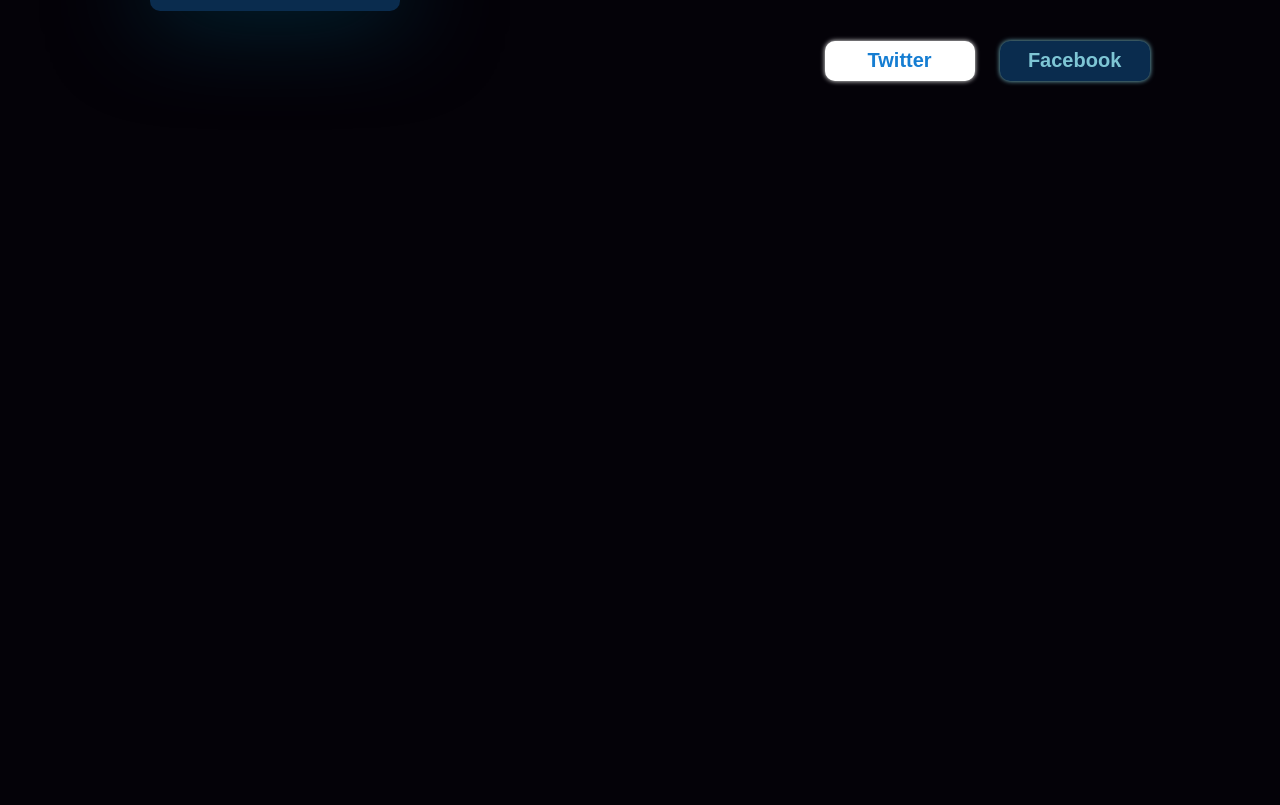
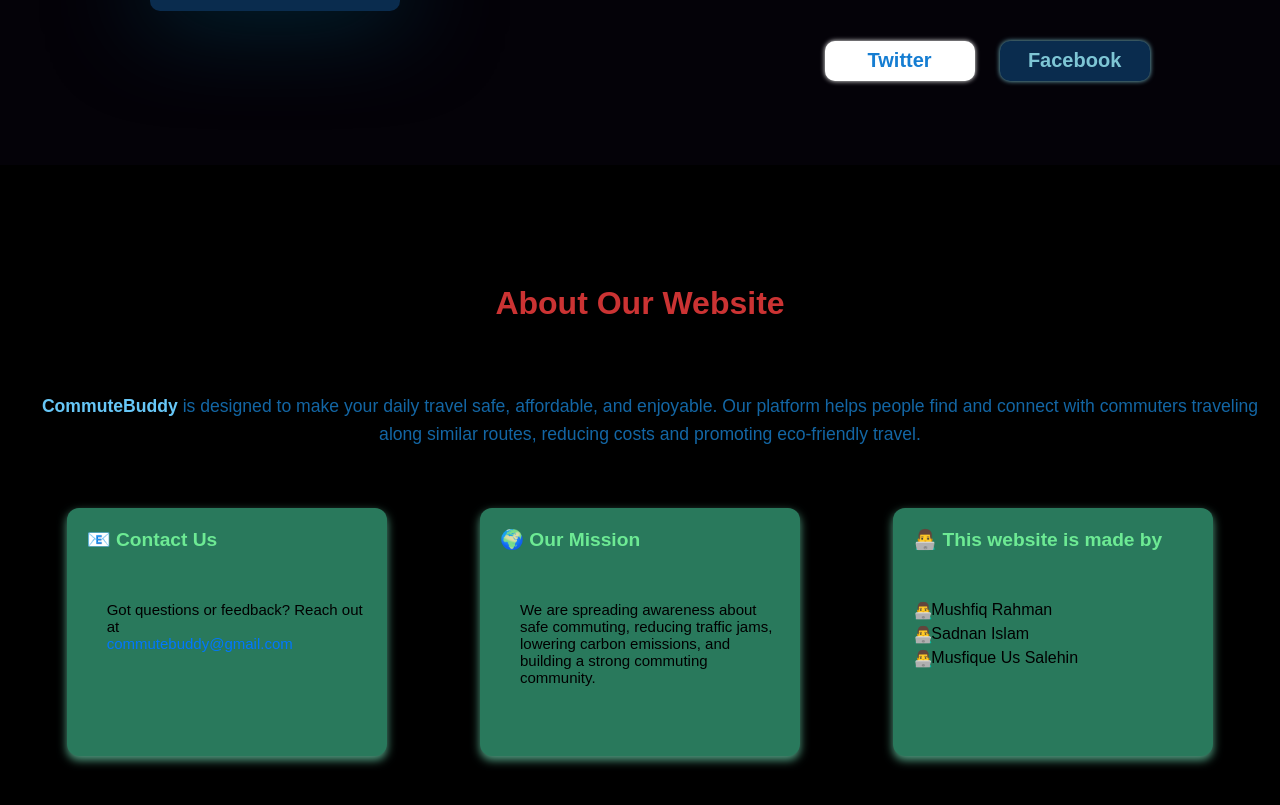
Before and after one commit to sadnan736/commute_buddy, a React (Vite) app in the folder frontend/: page / in a window 1280 px wide. Shown: the part 635-1440 px from the top of the page. Before the commit the page ends 800 px from the top, so only its background shows below. Built offline with nearby package versions, Linux system fonts and the light colour scheme.

Commit message:
About section initial added

```diff
--- a/frontend/src/assets/home.css
+++ b/frontend/src/assets/home.css
@@ -15,6 +15,8 @@ body{
     position: fixed;
     z-index: 1000;
     justify-content: space-between;
+    background-color: #000000;
+    opacity: 0.8;
 }
 
 
@@ -208,7 +210,7 @@ input{
     height: 30px;
     font-weight: 600;
     font-size: 15px;
-
+    background-color: white;
 }
 
 .password{
@@ -216,6 +218,7 @@ input{
     height: 30px;
     font-weight: 600;
     font-size: 15px;
+    background-color: white;
 }
 
 .remember{
@@ -306,3 +309,103 @@ input{
     gap: 25px;
 
 }
+
+
+
+/*about section*/
+
+.about-section {
+  background: #000000;
+  padding: 60px 20px;
+}
+
+.about-container {
+  width: 100%;
+  height: 82vh;
+  margin: 0 auto;
+  text-align: center;
+}
+
+.about-section h2 {
+  font-size: 2rem;
+  margin-bottom: 20px;
+  color: #cb3333;
+}
+
+.about-section .about-text {
+  font-size: 1.1rem;
+  color: #1366a4;
+  line-height: 1.6;
+}
+
+.about-section .highlight {
+  color: #67c7f7;
+  font-weight: bold;
+}
+
+.about-details {
+  display: flex;
+  justify-content: space-around;
+  flex-wrap: wrap;
+  margin-top: 40px;
+}
+
+.details-text {
+  font-size: 1rem;
+  color: #ffffff;
+  margin-bottom: 20px;
+}
+
+.detail-box {
+  background: #29795c;
+  padding: 20px;
+  border-radius: 12px;
+  box-shadow: 0 4px 10px #52a083;
+  width: 280px;
+  margin: 10px;
+  text-align: left;
+  transition: transform 0.2s ease, box-shadow 0.2s ease;
+}
+
+.detail-box:hover {
+  transform: translateY(-5px);
+  box-shadow: 0 8px 16px rgba(0,0,0,0.15);
+}
+
+.detail-box h3 {
+  margin-bottom: 50px;
+  font-size: 1.2rem;
+  color: #6dea94;
+
+}
+
+.detail-box a {
+  color: #0077ff;
+  text-decoration: none;
+}
+
+.detail-box a:hover {
+  text-decoration: underline;
+}
+
+/* Builders list */
+.builders-list {
+  list-style: none;
+  padding: 0;
+  margin-top: 10px;
+}
+
+.builders-list li {
+  font-size: 1rem;
+  color: #000000;
+  margin: 6px 0;
+  position: relative;
+  padding-left: 18px;
+}
+
+.builders-list li::before {
+  content: "👨‍💻";
+  position: absolute;
+  left: 0;
+  top: 0;
+}
--- a/frontend/src/components/HomePage.jsx
+++ b/frontend/src/components/HomePage.jsx
@@ -91,6 +91,46 @@ function HomePage() {
           </div>
         </form>
       </section>
+
+      <section className="about-section" >
+        <div className="about-container">
+          <h2>About Our Website</h2>
+          <p className="about-text">
+            <span className="highlight">CommuteBuddy</span> is designed to make your daily
+            travel safe, affordable, and enjoyable. Our platform helps people find and connect
+            with commuters traveling along similar routes, reducing costs and promoting
+            eco-friendly travel.
+          </p>
+
+          <div className="about-details">
+            <div className="detail-box">
+              <h3>📧 Contact Us</h3>
+              <p className="detaisl-text">
+                Got questions or feedback? Reach out at <br />
+                <a href="mailto:commutebuddy@gmail.com">commutebuddy@gmail.com</a>
+              </p>
+            </div>
+
+            <div className="detail-box">
+              <h3>🌍 Our Mission</h3>
+              <p className="detaisl-text">
+                We are spreading awareness about safe commuting, reducing traffic jams,
+                lowering carbon emissions, and building a strong commuting community.
+              </p>
+            </div>
+
+            <div className="detail-box">
+              <h3>👨‍💻 This website is made by</h3>
+              <ul className="builders-list">
+                <li>Mushfiq Rahman</li>
+                <li>Sadnan Islam</li>
+                <li>Musfique Us Salehin</li>
+              </ul>
+            </div>
+          </div>
+        </div>
+      </section>
+
     </>
   );
 }
--- a/frontend/src/components/ProfilePage.jsx
+++ b/frontend/src/components/ProfilePage.jsx
@@ -2,11 +2,7 @@ import React from 'react';
 import '../assets/profile.css';
 
 function ProfilePage() {
-  const handleLogout = () => {
-    localStorage.removeItem('authToken');
-    alert('You have been logged out.');
-    window.location.href = '/';
-  };
+
 
   return (
     <>
```
